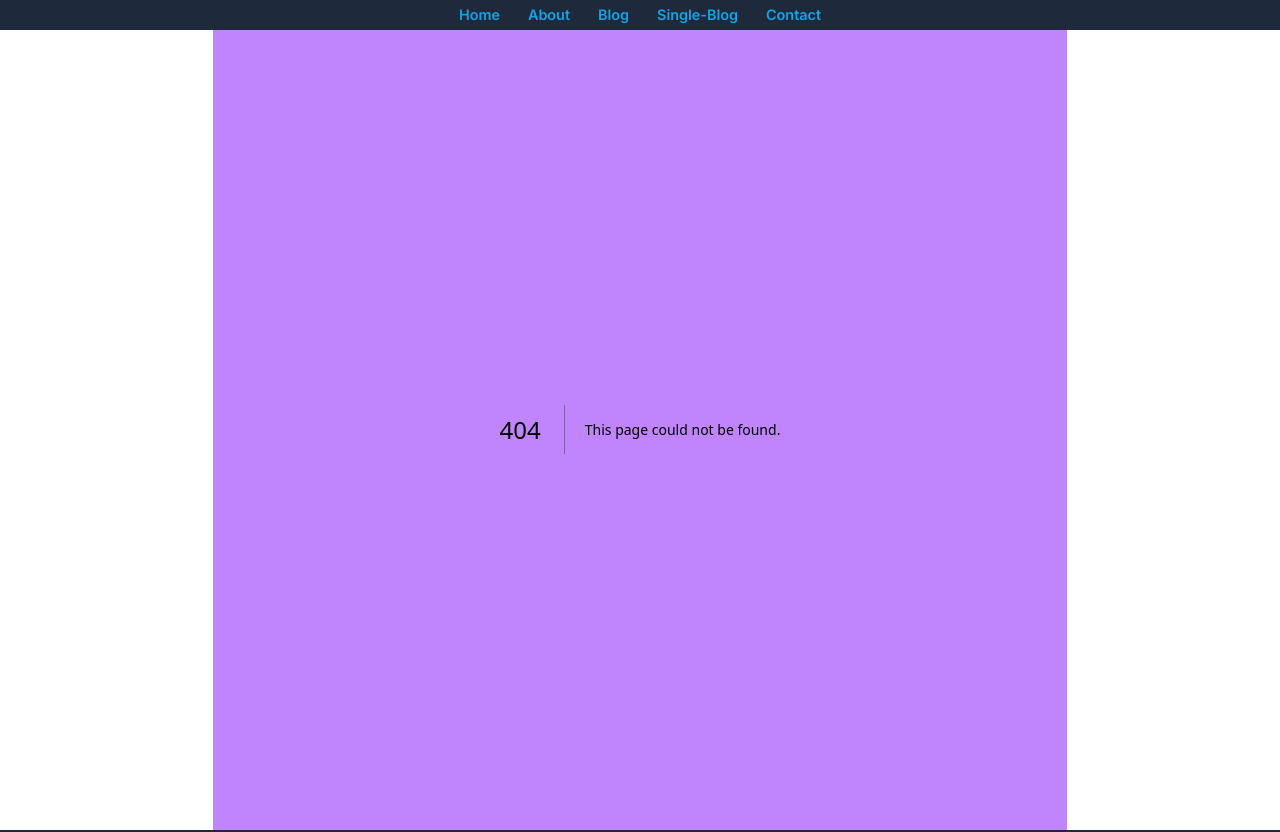
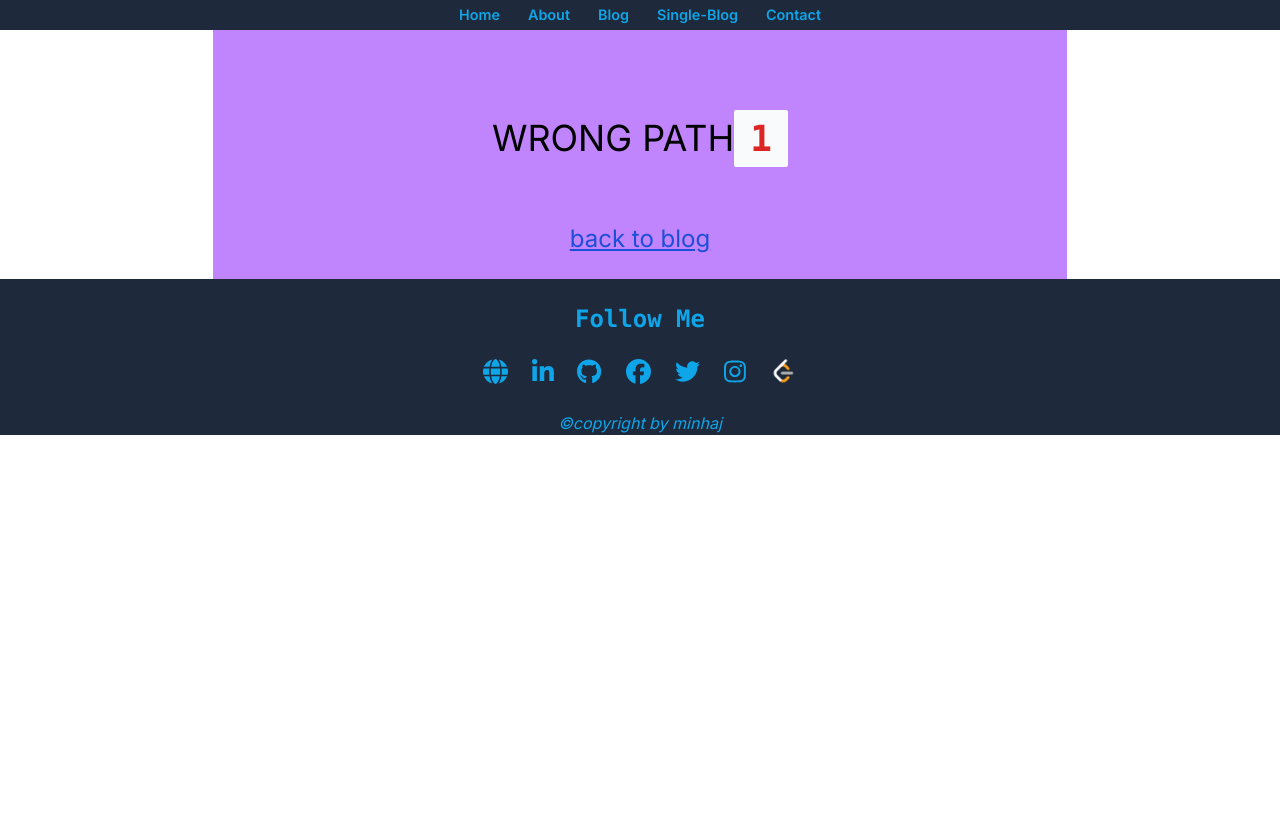
Before and after one commit to minhajul-im/Practice-React-Next, a Next.js app in the folder Module-10/: page /blog/1 in a window 1280 px wide. Before the commit this address had no page. Shown: the top 832 px of the page. After the commit the page ends 800 px from the top, so only its background shows below. Built offline with nearby package versions, Linux system fonts and the light colour scheme.

Commit message:
random url catch page added

```diff
--- /dev/null
+++ b/Module-10/src/app/about/[path]/page.jsx
@@ -0,0 +1,22 @@
+import Link from "next/link";
+
+const Path = ({ params }) => {
+  return (
+    <div className="py-6 text-center">
+      <h1 className="text-4xl uppercase py-16">
+        wrong path
+        <span
+          className="text-red-600 bg-slate-50 px-4
+         py-2 font-mono font-bold rounded-sm"
+        >
+          {params.path}
+        </span>
+      </h1>
+      <Link className="text-blue-700 text-2xl py-4 underline " href="/about">
+        back to about
+      </Link>
+    </div>
+  );
+};
+
+export default Path;
--- /dev/null
+++ b/Module-10/src/app/blog/[path]/page.jsx
@@ -0,0 +1,26 @@
+import Link from "next/link";
+
+const Path = ({ params }) => {
+  return (
+    <div className="py-6 text-center">
+      <h1 className="text-4xl uppercase py-16">
+        wrong path
+        <span
+          className="text-red-600 bg-slate-50 px-4
+         py-2 font-mono font-bold rounded-sm"
+        >
+          {params.path}
+        </span>
+      </h1>
+      <Link
+        className="text-blue-700
+      text-2xl py-4 underline"
+        href="/blog"
+      >
+        back to blog
+      </Link>
+    </div>
+  );
+};
+
+export default Path;
--- /dev/null
+++ b/Module-10/src/app/contact/[path]/page.jsx
@@ -0,0 +1,26 @@
+import Link from "next/link";
+
+const Path = ({ params }) => {
+  return (
+    <div className="py-6 text-center">
+      <h1 className="text-4xl uppercase py-16">
+        wrong path
+        <span
+          className="text-red-600 bg-slate-50 px-4
+         py-2 font-mono font-bold rounded-sm"
+        >
+          {params.path}
+        </span>
+      </h1>
+      <Link
+        className="text-blue-700 text-2xl
+      py-4 underline "
+        href="/contact"
+      >
+        back to contact
+      </Link>
+    </div>
+  );
+};
+
+export default Path;
--- /dev/null
+++ b/Module-10/src/app/single-blog/[path]/page.jsx
@@ -0,0 +1,26 @@
+import Link from "next/link";
+
+const Path = ({ params }) => {
+  return (
+    <div className="py-6 text-center">
+      <h1 className="text-4xl uppercase py-16">
+        wrong path
+        <span
+          className="text-red-600 bg-slate-50 px-4
+         py-2 font-mono font-bold rounded-sm"
+        >
+          {params.path}
+        </span>
+      </h1>
+      <Link
+        className="text-blue-700 text-2xl py-4
+      underline"
+        href="/single-blog"
+      >
+        back to single-blog
+      </Link>
+    </div>
+  );
+};
+
+export default Path;
--- a/Module-10/src/components/Footer.jsx
+++ b/Module-10/src/components/Footer.jsx
@@ -1,18 +1,16 @@
+import Image from "next/image";
+import icons from "@/db/social";
 import { FontAwesomeIcon } from "@fortawesome/react-fontawesome";
-import icons from "@/db/social";
-import Image from "next/image";
 
 const Footer = () => {
   return (
-    <div className="bg-slate-800 text-center pt-6 text-white">
-      <h1 className="text-2xl font-semibold text-sky-600 capitalize font-mono">
-        Follow me
-      </h1>
+    <div className="bg-slate-800 text-center pt-6 text-sky-500">
+      <h1 className="text-2xl font-semibold capitalize font-mono">Follow me</h1>
       <div className="flex items-center justify-center gap-6 py-6 select-none">
         {icons.map((icon) => (
           <a key={icon.id} href={icon.link} target="_blank">
             <FontAwesomeIcon
-              className="hover:text-sky-500 hover:duration-100"
+              className="hover:text-white hover:duration-100"
               icon={icon.name}
               style={{ fontSize: 25 }}
             />
```
